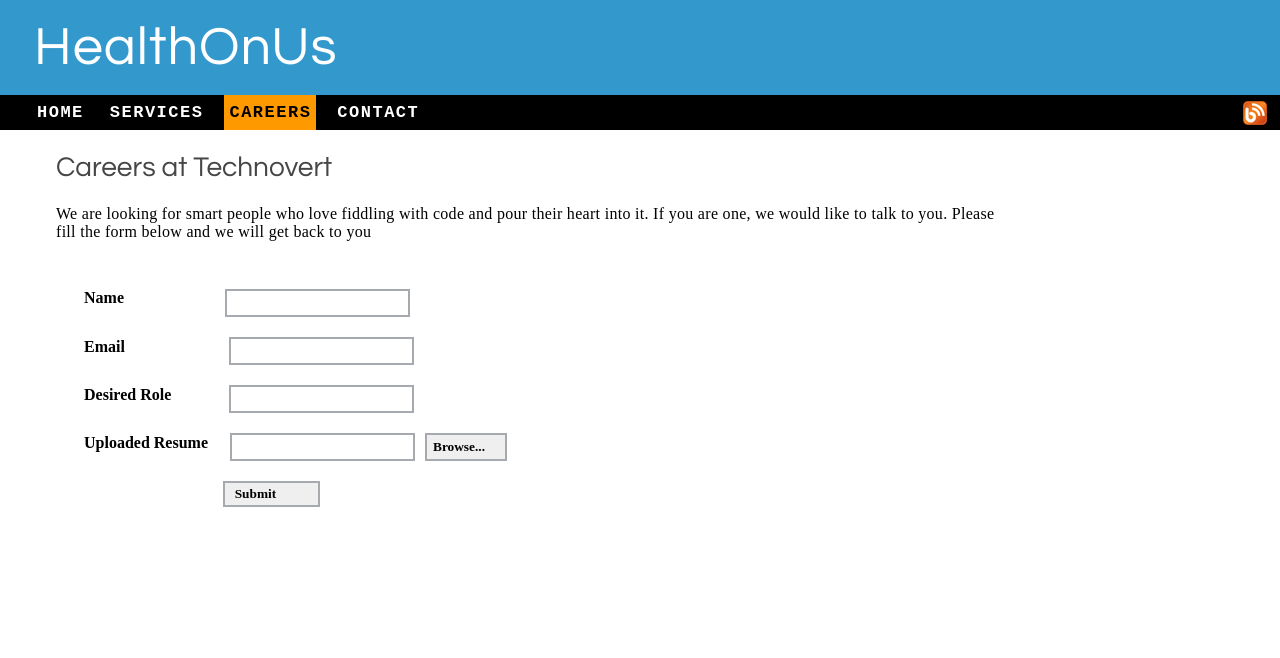
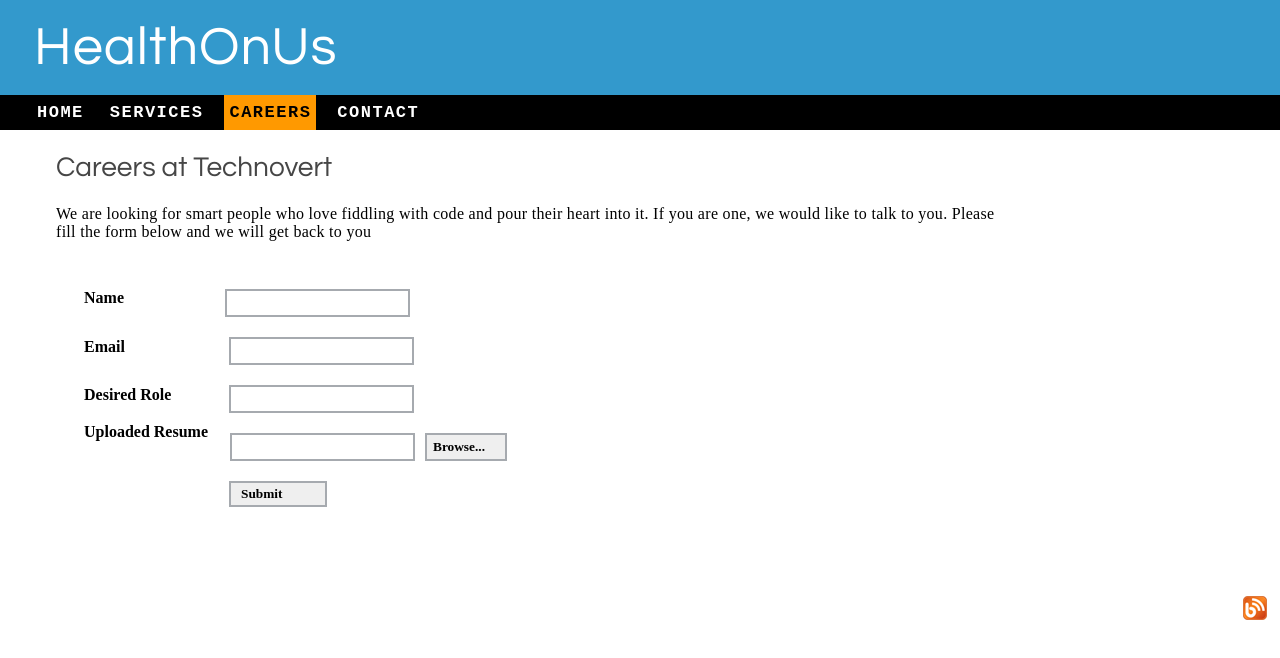
Before and after one commit to Bhavs-24/Javascript-Task4, a plain HTML site: page index.html in a window 1280 px wide. Drawn offline with Linux system fonts and the light colour scheme.

Commit message:
css changes

```diff
--- a/contactform.css
+++ b/contactform.css
@@ -25,7 +25,7 @@ body{
 }
 ul{
     margin: 0px;
-    /* padding: 8px; */
+    padding: 8px;
     background-color: black;
     display: inline-flex;
     list-style: none;
@@ -33,7 +33,7 @@ ul{
 }
 ul li{
     font-size: 17px;
-    padding: 8px;
+    /* padding: 8px; */
     font-weight: bold;
     color: white;
     font-family: monospace;
@@ -45,6 +45,8 @@ ul li{
 }
 ul li a{
     color: white;
+    margin-left: 8px;
+    margin-right: 8px;
     padding-top: 8px;
     padding-bottom: 8px;
     padding-left: 5px;
@@ -58,6 +60,7 @@ li a:hover{
 .logo{
     padding-top: 6px;
     padding-bottom: 0px;
+    bottom: 145px;
 }
 .form_fields{
     margin-left: 24px;
--- a/index.css
+++ b/index.css
@@ -21,6 +21,7 @@ body{
 }
 ul{
     margin: 0px;
+    padding: 8px;
     background-color: black;
     display: inline-flex;
     list-style: none;
@@ -28,7 +29,7 @@ ul{
 }
 ul li{
     font-size: 17px;
-    padding: 8px;
+    /* padding: 8px; */
     font-weight: bold;
     color: white;
     font-family: monospace;
@@ -44,6 +45,8 @@ ul li a{
     padding-bottom: 8px;
     padding-left: 5px;
     padding-right: 5px;
+    margin-left: 8px;
+    margin-right: 8px;
     text-decoration: none;
 }
 li a:hover{
@@ -53,6 +56,7 @@ li a:hover{
 .logo{
     padding-top: 6px;
     padding-bottom: 0px;
+    bottom: 175px;
 }
 .description h2{
     font-family: Century Gothic;
@@ -124,7 +128,7 @@ li a:hover{
 }
 .submitbtn{
     margin-top: 10px;
-    margin-left: 12.5em;
+    margin-left: 5px;
     padding-left: 10px;
     padding-top: 3px;
     padding-bottom: 3px;
@@ -144,7 +148,8 @@ li a:hover{
     border: 2px solid #a6aaaf;
     font-family: calibri light;
     font-weight: bold;
-    margin-bottom: 10px;
+    padding-bottom: 4px;
+    padding-top: 4px;
     margin-left: 10px;
 }
 .container{
--- a/index.html
+++ b/index.html
@@ -43,11 +43,25 @@
             </div>
             <div class="file_upload_fields">
                 <input type="file" id="file_upload" class="file_upload" />
-                <label  class="form_labels_uploadfile">Uploaded Resume</label>
-                <input id="file_path" type="text" class="spn_filepath"></input>
-                <input  class="btn_browse" type="button" id="btn_fileupload" value="Browse..."/>
+                <div>
+                    <label  class="form_labels_uploadfile">Uploaded Resume</label>
+                </div>
+               <div>
+                    <div>
+                        <input id="file_path" type="text" class="spn_filepath"></input>
+                    </div>
+                    <div>
+
+                        <button type="submit" class="submitbtn" onclick="onSubmit()"><b>Submit</b></button>
+                    </div>
+               </div>
+               <div>
+                    <input  class="btn_browse" type="button" id="btn_fileupload" value="Browse..."/>
+               </div>
+
+
             </div>
-                <button type="submit" class="submitbtn" onclick="onSubmit()"><b>Submit</b></button>
+
 
         </form>
 
```
